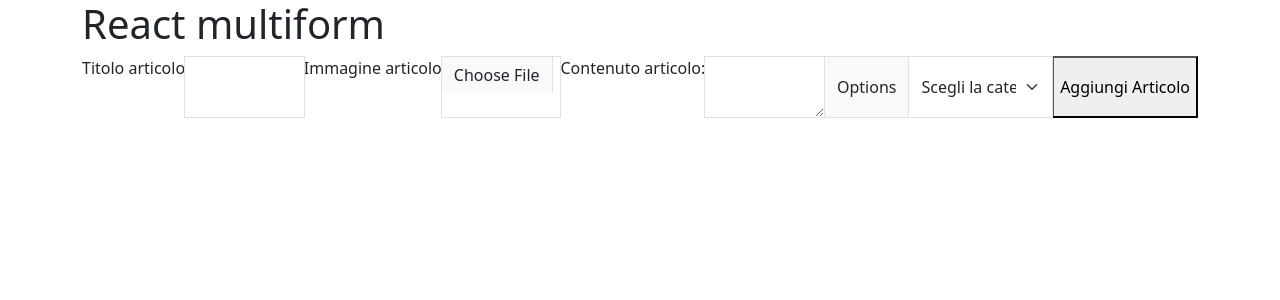
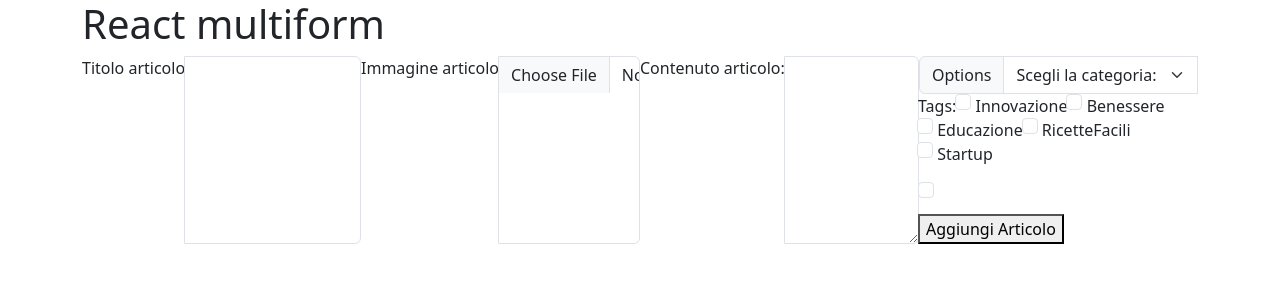
Before and after one commit to Efestus31/react-form-multifield, a React (Vite) app: page / in a window 1280 px wide. Shown: the top 300 px of the page. Built offline with nearby package versions, Linux system fonts and the light colour scheme.

Commit message:
add funzione per la gestione dell'imput della pubblicazione add gestione input immagine

```diff
--- a/src/App.jsx
+++ b/src/App.jsx
@@ -17,6 +17,12 @@
   function handleTitle(e) {
     setFormData({ ...formData, titolo: e.target.value })
   }
+
+  //handle image
+  function handleImage(e) {
+    setFormData({ ...formData, immagine: e.target.files[0] });
+  }
+
   //handle content imput
   function handleContent(e) {
     setFormData({ ...formData, contenuto: e.target.value })
@@ -38,12 +44,18 @@
     })
   }
 
+  //handle publish
+  function handlePublish(e) {
+    setFormData({ ...formData, pubblicato: e.target.checked })
+  }
+
   //handle form submit
   function handleSubmit(e) {
     e.preventDefault()
     console.log(formData);
+    setArticoli([...articoli, formData]);
     //reset of title after submit
-    setFormData({ titolo: '', contenuto: '', categoria: '', tags: [] })
+    setFormData({ titolo: '', immagine: '', contenuto: '', categoria: '', tags: [], pubblicato: false })
   }
 
 
@@ -56,9 +68,9 @@
       </header>
       <main>
         <div className="container">
-          <div className="row">
+
           <form className="d-flex" onSubmit={handleSubmit} >
-              <div className="col">
+
             <div className="input-group mb-3">
               {/* Title */}
               <label htmlFor="task" className="form-label">Titolo articolo </label>
@@ -70,11 +82,21 @@
                 className="form-control"
                 aria-describedby="Titolo:"
               />
+            </div>
+            <div className="input-group mb-3">
+              {/* image */}
 
-                  {/* image */}
               <label htmlFor="task" className="form-label">Immagine articolo  </label>
-                  <input type="file" className="form-control" id="immagineArticolo" />
+              <input
+                type="file"
+                className="form-control"
+                id="immagineArticolo"
+                onChange={handleImage}
+              />
+            </div>
             {/* text area */}
+            <div className="input-group mb-3">
+
               <label htmlFor="contenuto" className='form-label'>Contenuto articolo:</label>
               <textarea
                 id='contenuto'
@@ -83,7 +105,9 @@
                 className="form-control"
                 aria-label="Contenuto articolo"
               />
+            </div>
 
+            <div className="input-group mb-3">
               {/* select */}
               <label className="input-group-text" for="inputGroupSelect01">Options</label>
               <select
@@ -92,13 +116,14 @@
                 onChange={handleCategory}
                 className="form-select"
               >
-                    <option selected>Scegli la categoria:</option>
+                <option value="">Scegli la categoria:</option>
                 <option value="1">Tecnologia</option>
                 <option value="2">Lifestyle</option>
                 <option value="3">Educazione</option>
                 <option value="4">Cucina e Ricette</option>
                 <option value="5">Business e Finanza</option>
-
+              </select>
+              <div className="input-group mb-3">
                 {/* checkbox */}
                 <label htmlFor="tags">Tags:</label>
                 <label>
@@ -115,7 +140,7 @@
                   <input
                     className="form-check-input mt-0"
                     type="checkbox"
-                        value="Innovazione"
+                    value="Benessere"
                     checked={formData.tags.includes('Benessere')}
                     onChange={handleTags}
                     aria-label="Benessere"
@@ -125,7 +150,7 @@
                   <input
                     className="form-check-input mt-0"
                     type="checkbox"
-                        value="Innovazione"
+                    value="Educazione"
                     checked={formData.tags.includes('Educazione')}
                     onChange={handleTags}
                     aria-label="Educazione"
@@ -135,7 +160,7 @@
                   <input
                     className="form-check-input mt-0"
                     type="checkbox"
-                        value="Innovazione"
+                    value="RicetteFacili"
                     checked={formData.tags.includes('RicetteFacili')}
                     onChange={handleTags}
                     aria-label="RicetteFacili"
@@ -145,22 +170,29 @@
                   <input
                     className="form-check-input mt-0"
                     type="checkbox"
-                        value="Innovazione"
+                    value="Startup"
                     checked={formData.tags.includes('Startup')}
                     onChange={handleTags}
                     aria-label="Startup"
                   /> Startup
                 </label>
+              </div>
+              <div className="input-group mb-3">
                 {/* publish */}
-                    <input type="checkbox" className="form-check-input mt-0" id="pubblicato" />
-                  </select>
+                <input
+                  type="checkbox"
+                  checked={formData.pubblicato}
+                  onChange={handlePublish}
+                  className="form-check-input mt-0"
+                  id="pubblicato" />
+              </div>
               {/* Submit */}
               <button type="submit">Aggiungi Articolo</button>
             </div>
-              </div>
+
           </form>
 
-          </div>
+
         </div>
       </main>
     </>
```
Lines whose indentation alone changed are shown as unchanged.
